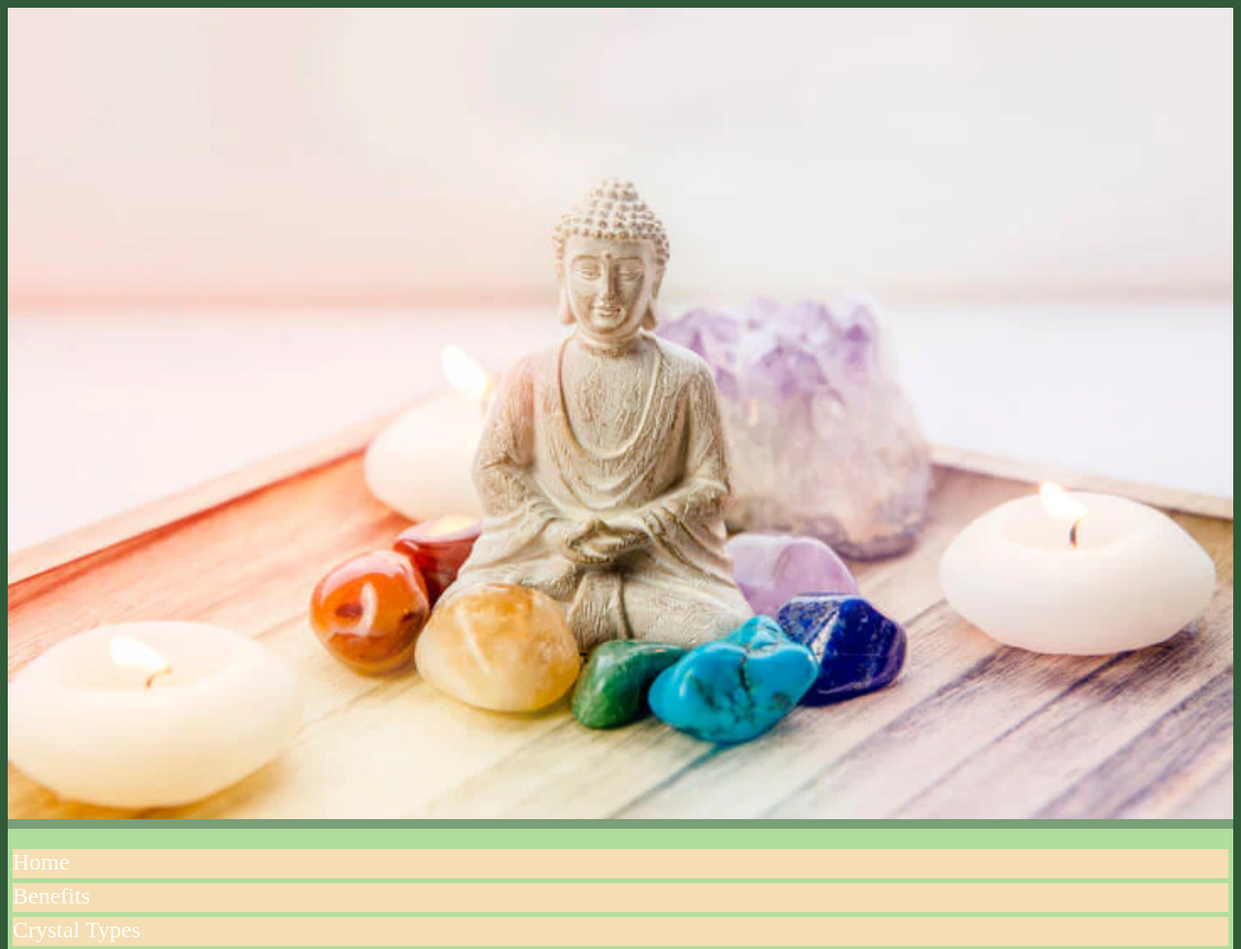
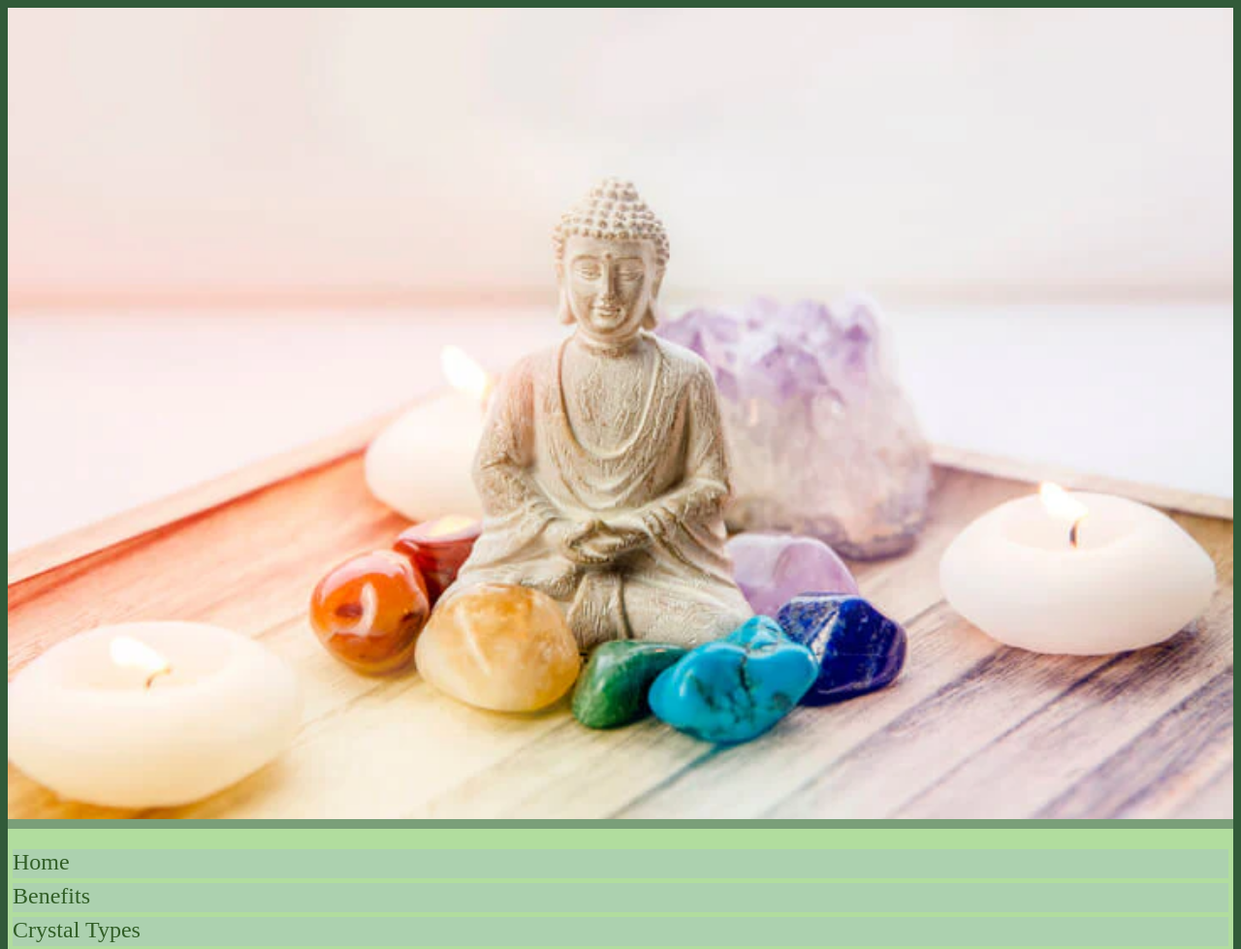
Before and after one commit to Veronica013103/CITC-1300, a plain HTML site: page adv_css/index.html in a window 1280 px wide. Shown: the top 979 px of the page at 97% size. Drawn offline with Linux system fonts and the light colour scheme.

Commit message:
Update styles.css

```diff
--- a/adv_css/css/styles.css
+++ b/adv_css/css/styles.css
@@ -35,8 +35,8 @@ nav li {
 nav li a {
     display: block;
     height: 30px;
-    background-color: wheat ;
-    color: white;
+    background-color: #acd1af ;
+    color: #315e26;
     font-size: 24px;
     text-decoration: none;
     margin-top: 5px;
```
